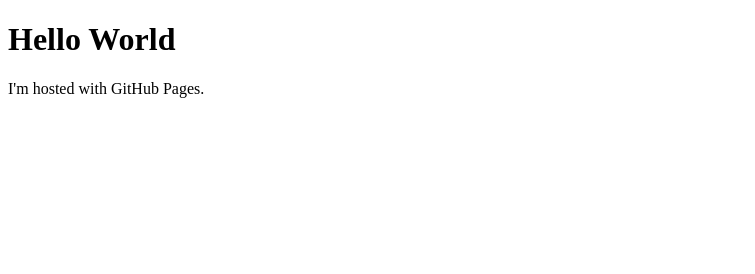
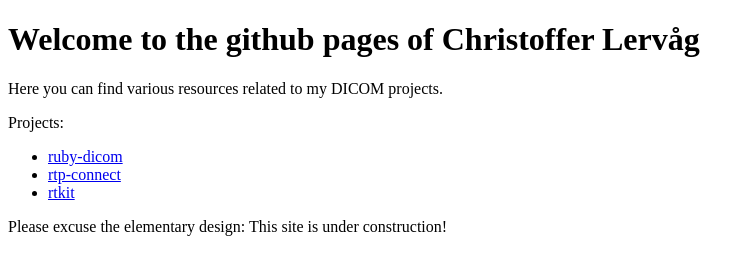
Before and after one commit to dicom/dicom.github.io, a plain HTML site: page index.html in a window 1280 px wide. Shown: the whole page, without its empty margins (0-755 px from the left). Drawn offline with Linux system fonts and the light colour scheme.

Commit message:
Make a basic list with project links

```diff
--- a/index.html
+++ b/index.html
@@ -1,7 +1,15 @@
 <!DOCTYPE html>
 <html>
 <body>
-<h1>Hello World</h1>
-<p>I'm hosted with GitHub Pages.</p>
+<h1>Welcome to the github pages of Christoffer Lervåg</h1>
+<p>Here you can find various resources related to my DICOM projects.</p>
+<p>Projects:
+  <ul>
+    <li><a href="../dicom/index.html">ruby-dicom</a></li>
+    <li><a href="https://github.com/dicom/rtp-connect">rtp-connect</a></li>
+    <li><a href="https://github.com/dicom/rtkit">rtkit</a></li>
+  </ul>
+</p>
+<p>Please excuse the elementary design: This site is under construction!</p>
 </body>
 </html>
```
